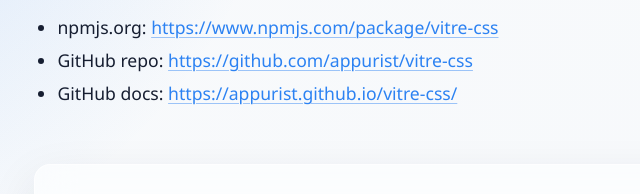
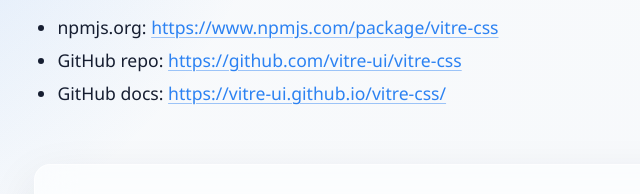
Before and after one commit to vitre-ui/vitre-css, a website: page test.html in a window 1280 px wide. Shown: the part 248-442 px from the top of the page, 244-884 px from the left. Drawn offline with Linux system fonts and the light colour scheme.

Commit message:
Updates for moving to the new vitre-ui GitHub org.

```diff
--- a/docs/vitre.css
+++ b/docs/vitre.css
@@ -1,5 +1,5 @@
 /*!
- * Vitre CSS v1.5.0
+ * Vitre CSS v1.5.1
  * Classless CSS with a high-end finish.
  * MIT License
  */
--- a/test.html
+++ b/test.html
@@ -25,8 +25,8 @@
       </p>
       <ul>
         <li>npmjs.org: <a href="https://www.npmjs.com/package/vitre-css">https://www.npmjs.com/package/vitre-css</a></li>
-        <li>GitHub repo: <a href="https://github.com/appurist/vitre-css">https://github.com/appurist/vitre-css</a></li>
-        <li>GitHub docs: <a href="https://appurist.github.io/vitre-css/">https://appurist.github.io/vitre-css/</a></li>
+        <li>GitHub repo: <a href="https://github.com/vitre-ui/vitre-css">https://github.com/vitre-ui/vitre-css</a></li>
+        <li>GitHub docs: <a href="https://vitre-ui.github.io/vitre-css/">https://vitre-ui.github.io/vitre-css/</a></li>
       </ul>
     </header>
 
@@ -399,14 +399,14 @@
         </figure>
 
         <figure>
-          <object type="text/html" data="https://appurist.github.io/vitre-css/" width="100%" height="180">
+          <object type="text/html" data="https://vitre-ui.github.io/vitre-css/" width="100%" height="180">
             Embedded object fallback for the Vitre docs.
           </object>
           <figcaption>Object example embedding the Vitre documentation.</figcaption>
         </figure>
 
         <figure>
-          <embed type="text/html" src="https://appurist.github.io/vitre-css/" width="100%" height="180">
+          <embed type="text/html" src="https://vitre-ui.github.io/vitre-css/" width="100%" height="180">
           <figcaption>Embed example using the same documentation target.</figcaption>
         </figure>
       </section>
--- a/vitre.css
+++ b/vitre.css
@@ -1,5 +1,5 @@
 /*!
- * Vitre CSS v1.5.0
+ * Vitre CSS v1.5.1
  * Classless CSS with a high-end finish.
  * MIT License
  */
```
Also changed, not shown: AGENTS.md (+1 -1 lines), docs/index.html (+2 -2 lines), docs/test.html (+4 -4 lines), package.json (+4 -4 lines), CHANGELOG.md, README.md.
